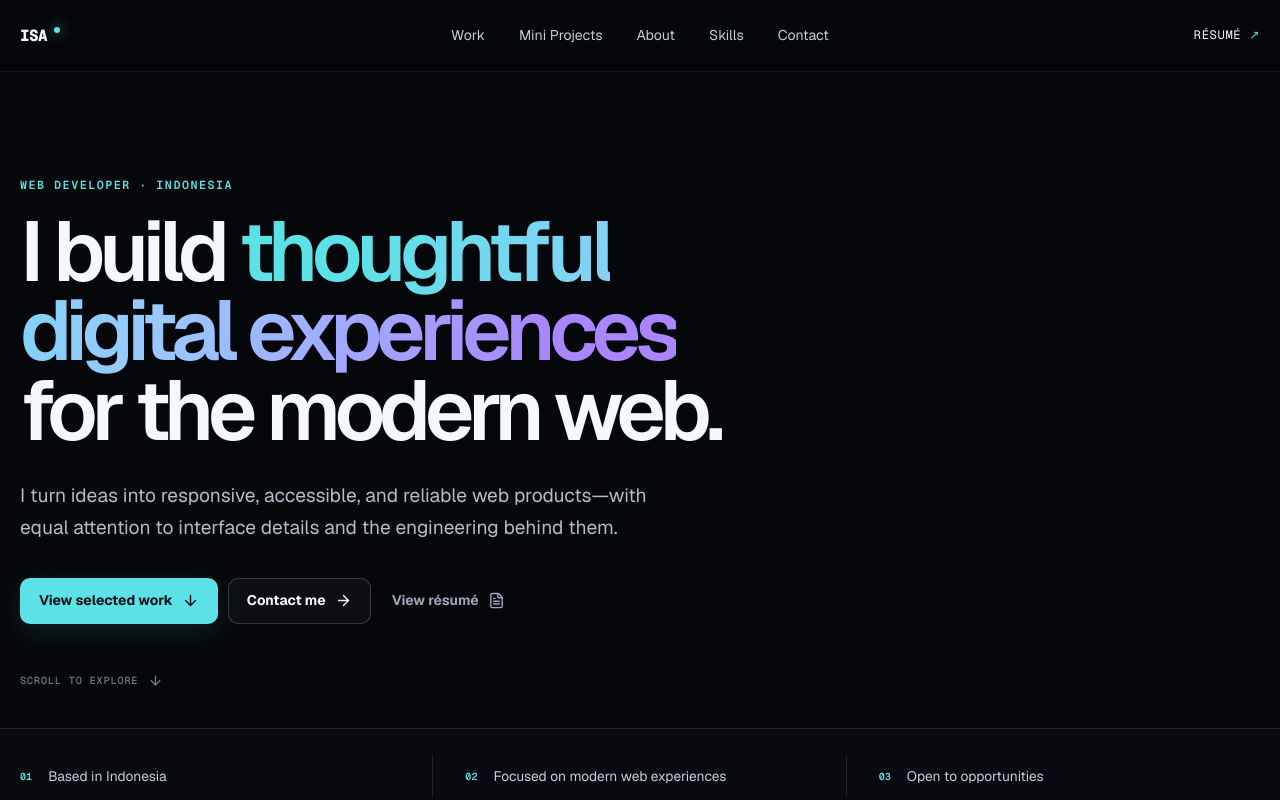
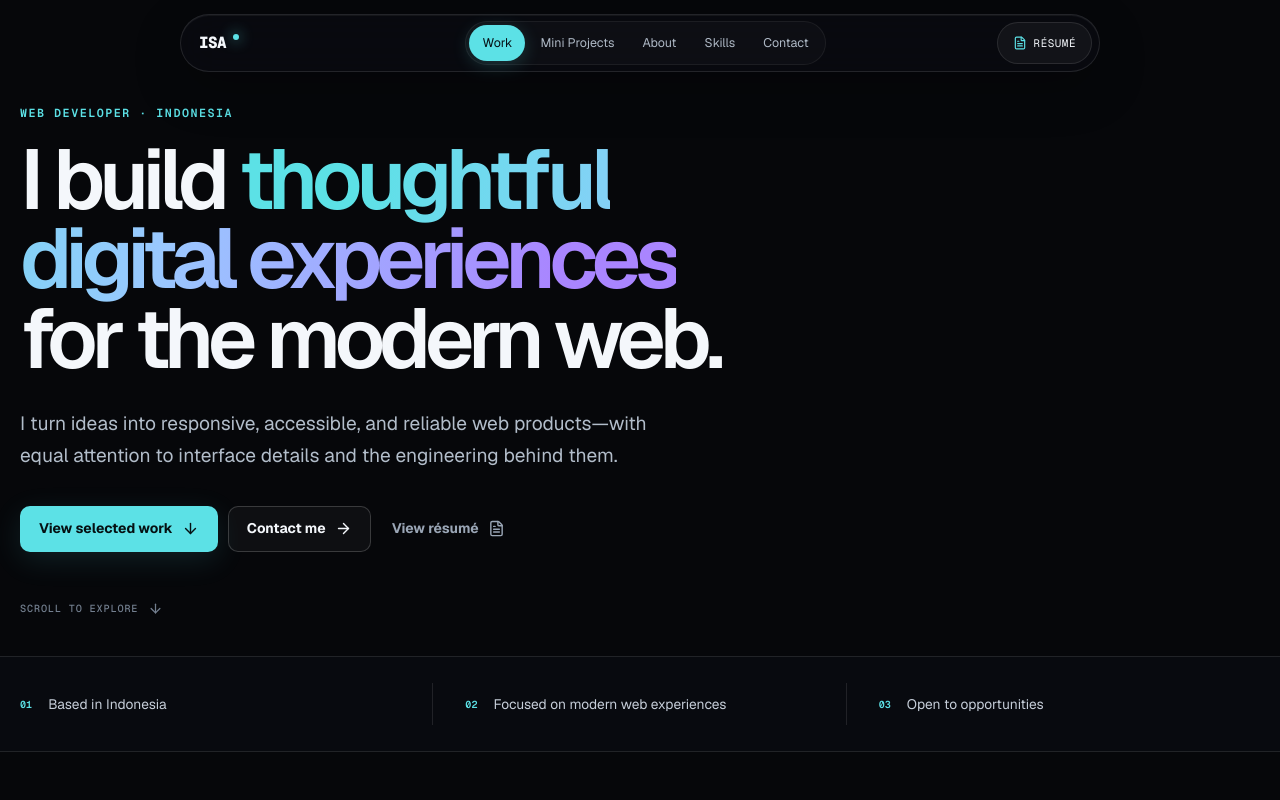
Before and after one commit to Drayata/portofolio-web-drayata, a Next.js app: page / in a window 1280 px wide. Shown: the top 800 px of the page. Built offline with nearby package versions, Linux system fonts and the light colour scheme.

Commit message:
dynamic island navbar update

```diff
--- a/src/app/globals.css
+++ b/src/app/globals.css
@@ -35,21 +35,23 @@ button { font: inherit; }
 .eyebrow { margin: 0; color: var(--cyan); font-family: var(--font-geist-mono), monospace; font-size: .73rem; font-weight: 600; letter-spacing: .13em; line-height: 1.5; text-transform: uppercase; }
 .muted { color: var(--muted); }
 
-.site-header { position: sticky; z-index: 100; top: 0; height: var(--header-height); border-bottom: 1px solid rgba(255,255,255,.07); background: rgba(6,7,10,.76); backdrop-filter: blur(18px) saturate(140%); }
-.nav-shell { height: 100%; display: grid; grid-template-columns: 1fr auto 1fr; align-items: center; }
+.site-header { position: fixed; z-index: 100; top: 0; left: 0; right: 0; height: var(--header-height); padding: 14px 20px 0; pointer-events: none; }
+.nav-island { width: min(100%, 920px); min-height: 58px; margin-inline: auto; padding: 6px 7px 6px 18px; display: grid; grid-template-columns: 1fr auto 1fr; align-items: center; border: 1px solid rgba(255,255,255,.11); border-radius: 999px; background: rgba(10,12,17,.72); box-shadow: 0 16px 48px rgba(0,0,0,.25), inset 0 1px 0 rgba(255,255,255,.05); backdrop-filter: blur(20px) saturate(150%); pointer-events: auto; transition: width .35s cubic-bezier(.2,.75,.25,1), background .25s ease, border-color .25s ease, box-shadow .25s ease; }
+.site-header.is-scrolled .nav-island { width: min(100%, 820px); border-color: rgba(255,255,255,.15); background: rgba(10,12,17,.9); box-shadow: 0 18px 55px rgba(0,0,0,.42), 0 0 0 1px rgba(92,225,230,.025); }
 .wordmark { justify-self: start; display: inline-flex; align-items: center; gap: 7px; min-height: 44px; font-family: var(--font-geist-mono), monospace; font-weight: 750; letter-spacing: -.04em; }
 .wordmark-dot { width: 6px; height: 6px; margin-top: -12px; border-radius: 50%; background: var(--cyan); box-shadow: 0 0 14px var(--cyan); }
-.desktop-nav { display: flex; align-items: center; gap: 34px; color: #c5cdd8; font-size: .88rem; }
-.desktop-nav a, .resume-link { min-height: 44px; display: inline-flex; align-items: center; position: relative; transition: color .2s ease; }
-.desktop-nav a::after { content: ""; position: absolute; left: 0; right: 100%; bottom: 8px; height: 1px; background: var(--cyan); transition: right .25s ease; }
-.desktop-nav a:hover, .resume-link:hover { color: var(--text); }
-.desktop-nav a:hover::after { right: 0; }
-.resume-link { justify-self: end; gap: 8px; color: var(--text); font-family: var(--font-geist-mono), monospace; font-size: .76rem; letter-spacing: .05em; text-transform: uppercase; }
-.resume-link span { color: var(--cyan); }
-.menu-button { display: none; width: 44px; height: 44px; padding: 0; border: 0; color: var(--text); background: transparent; place-items: center; cursor: pointer; }
-.mobile-nav { position: fixed; z-index: 95; inset: var(--header-height) 0 0; background: rgba(6,7,10,.98); }
-.mobile-nav nav { width: min(calc(100% - 40px), var(--container)); margin: 0 auto; padding-top: 8vh; display: flex; flex-direction: column; }
-.mobile-nav a { min-height: 72px; display: flex; align-items: center; gap: 20px; border-bottom: 1px solid var(--border); font-size: clamp(1.55rem, 8vw, 2.5rem); font-weight: 560; }
+.desktop-nav { padding: 3px; display: flex; align-items: center; gap: 2px; border: 1px solid rgba(255,255,255,.06); border-radius: 999px; color: #aeb8c5; background: rgba(255,255,255,.025); font-size: .78rem; }
+.desktop-nav a { min-height: 36px; padding: 0 13px; display: inline-flex; align-items: center; border-radius: 999px; transition: color .2s ease, background .2s ease, box-shadow .2s ease; }
+.desktop-nav a:hover { color: var(--text); background: rgba(255,255,255,.055); }
+.desktop-nav a.is-active { color: #061014; background: var(--cyan); box-shadow: 0 4px 18px rgba(92,225,230,.2); }
+.resume-link { min-height: 42px; padding: 0 15px; justify-self: end; display: inline-flex; align-items: center; gap: 7px; border: 1px solid rgba(255,255,255,.1); border-radius: 999px; color: var(--text); background: rgba(255,255,255,.045); font-family: var(--font-geist-mono), monospace; font-size: .68rem; letter-spacing: .05em; text-transform: uppercase; transition: border-color .2s ease, background .2s ease, transform .2s ease; }
+.resume-link svg { color: var(--cyan); }
+.resume-link:hover { transform: translateY(-1px); border-color: rgba(92,225,230,.35); background: rgba(92,225,230,.08); }
+.menu-button { display: none; width: 44px; height: 44px; padding: 0; border: 0; border-radius: 50%; color: var(--text); background: rgba(255,255,255,.06); place-items: center; cursor: pointer; }
+.mobile-nav { position: fixed; z-index: 95; inset: 0; padding: calc(var(--header-height) + 22px) 16px 16px; background: rgba(6,7,10,.76); backdrop-filter: blur(20px); pointer-events: auto; }
+.mobile-nav nav { width: min(100%, 520px); margin: 0 auto; padding: 20px 22px; display: flex; flex-direction: column; border: 1px solid var(--border-strong); border-radius: 28px; background: rgba(13,16,23,.96); box-shadow: 0 24px 80px rgba(0,0,0,.5); animation: nav-open .28s cubic-bezier(.2,.75,.25,1) both; }
+.mobile-nav a { min-height: 64px; display: flex; align-items: center; gap: 20px; border-bottom: 1px solid var(--border); font-size: clamp(1.35rem, 7vw, 2rem); font-weight: 560; }
+.mobile-nav a:last-child { border-bottom: 0; }
 .nav-index { color: var(--cyan); font: 600 .7rem var(--font-geist-mono), monospace; }
 
 .button { min-height: 46px; padding: 0 18px; display: inline-flex; align-items: center; justify-content: center; gap: 9px; border: 1px solid transparent; border-radius: 10px; cursor: pointer; font-size: .87rem; font-weight: 620; white-space: nowrap; transition: transform .2s ease, border-color .2s ease, background .2s ease, color .2s ease; }
@@ -234,6 +236,7 @@ button { font: inherit; }
 
 .not-found { min-height: calc(100svh - var(--header-height)); padding-block: 100px; display: flex; flex-direction: column; align-items: flex-start; justify-content: center; position: relative; overflow: hidden; }.error-code { position: absolute; z-index: -1; right: -2%; top: 45%; transform: translateY(-50%); color: rgba(92,225,230,.04); font-size: clamp(15rem, 40vw, 42rem); font-weight: 750; letter-spacing: -.12em; }.not-found h1 { max-width: 780px; margin: 20px 0; font-size: clamp(3.5rem, 8vw, 8rem); font-weight: 570; letter-spacing: -.07em; line-height: .91; }.not-found > p:not(.eyebrow) { max-width: 570px; margin: 0; color: var(--muted); font-size: 1rem; line-height: 1.7; }.not-found > div:last-child { margin-top: 32px; display: flex; flex-wrap: wrap; gap: 10px; }
 
+@keyframes nav-open { from { opacity: 0; transform: translateY(-12px) scale(.98); } to { opacity: 1; transform: none; } }
 @keyframes hero-in { from { opacity: 0; transform: translateY(22px); } to { opacity: 1; transform: none; } }
 @keyframes hero-art-in { from { opacity: 0; transform: scale(.94); } to { opacity: 1; transform: none; } }
 @keyframes orbit { to { transform: rotate(360deg); } }
@@ -251,7 +254,9 @@ button { font: inherit; }
 @media (max-width: 767px) {
   :root { --header-height: 64px; }
   .container { width: min(calc(100% - 32px), var(--container)); }
-  .nav-shell { grid-template-columns: 1fr auto; }.desktop-nav, .desktop-resume { display: none; }.menu-button { display: grid; }
+  .site-header { padding: 9px 12px 0; }
+  .nav-island, .site-header.is-scrolled .nav-island { min-height: 54px; padding: 5px 5px 5px 16px; grid-template-columns: 1fr auto; }
+  .desktop-nav, .desktop-resume { display: none; }.menu-button { display: grid; }
   .hero { min-height: calc(92svh - var(--header-height)); grid-template-columns: 1fr; align-content: center; padding-block: 70px 76px; }
   .hero-copy { max-width: 100%; }.availability { margin-bottom: 21px; font-size: .61rem; }.hero-eyebrow { margin-bottom: 13px; }.hero h1 { font-size: clamp(3rem, 14.5vw, 5rem); }.hero-description { margin-top: 24px; font-size: .98rem; }.hero-actions { margin-top: 28px; }.hero-actions .button-primary, .hero-actions .button-secondary { flex: 1 1 45%; }.hero-actions .button-quiet { flex-basis: 100%; justify-content: flex-start; padding-left: 0; }
   .hero-art { display: none; }.scroll-cue { bottom: 15px; }.scroll-cue span { display: none; }
--- a/src/components/layout/site-header.tsx
+++ b/src/components/layout/site-header.tsx
@@ -1,19 +1,47 @@
 "use client";
 
-import { Menu, X } from "lucide-react";
+import { FileText, Menu, X } from "lucide-react";
 import Link from "next/link";
 import { useEffect, useRef, useState } from "react";
 import { navigation, profile } from "@/data/portfolio";
 
 export function SiteHeader() {
   const [open, setOpen] = useState(false);
-  const closeButton = useRef<HTMLButtonElement>(null);
+  const [scrolled, setScrolled] = useState(false);
+  const [activeSection, setActiveSection] = useState("");
+  const menuButton = useRef<HTMLButtonElement>(null);
+
+  useEffect(() => {
+    const onScroll = () => setScrolled(window.scrollY > 24);
+    onScroll();
+    window.addEventListener("scroll", onScroll, { passive: true });
+    return () => window.removeEventListener("scroll", onScroll);
+  }, []);
+
+  useEffect(() => {
+    const sections = navigation
+      .map(({ href }) => document.getElementById(href.split("#")[1]))
+      .filter((section): section is HTMLElement => Boolean(section));
+    if (!sections.length) return;
+
+    const observer = new IntersectionObserver(
+      (entries) => {
+        const visible = entries
+          .filter((entry) => entry.isIntersecting)
+          .sort((a, b) => b.intersectionRatio - a.intersectionRatio)[0];
+        if (visible) setActiveSection(visible.target.id);
+      },
+      { rootMargin: "-25% 0px -60%", threshold: [0, 0.25, 0.5] },
+    );
+    sections.forEach((section) => observer.observe(section));
+    return () => observer.disconnect();
+  }, []);
 
   useEffect(() => {
     if (!open) return;
     const previousOverflow = document.body.style.overflow;
     document.body.style.overflow = "hidden";
-    closeButton.current?.focus();
+    menuButton.current?.focus();
     const onKeyDown = (event: KeyboardEvent) => {
       if (event.key === "Escape") setOpen(false);
     };
@@ -25,21 +53,24 @@ export function SiteHeader() {
   }, [open]);
 
   return (
-    <header className="site-header">
-      <nav className="nav-shell container" aria-label="Primary navigation">
+    <header className={`site-header${scrolled ? " is-scrolled" : ""}${open ? " is-open" : ""}`}>
+      <nav className="nav-island" aria-label="Primary navigation">
         <Link href="/" className="wordmark" aria-label={`${profile.name}, home`}>
           <span>{profile.monogram}</span>
           <span className="wordmark-dot" aria-hidden="true" />
         </Link>
         <div className="desktop-nav">
-          {navigation.map((item) => (
-            <Link key={item.href} href={item.href}>
+          {navigation.map((item) => {
+            const section = item.href.split("#")[1];
+            return (
+              <Link key={item.href} href={item.href} className={activeSection === section ? "is-active" : undefined} aria-current={activeSection === section ? "location" : undefined}>
                 {item.label}
               </Link>
-          ))}
+            );
+          })}
         </div>
         <Link href="/resume" className="resume-link desktop-resume">
-          Résumé <span aria-hidden="true">↗</span>
+          <FileText size={14} aria-hidden="true" /> Résumé
         </Link>
         <button
           className="menu-button"
@@ -48,7 +79,7 @@ export function SiteHeader() {
           aria-controls="mobile-navigation"
           aria-label={open ? "Close navigation" : "Open navigation"}
           onClick={() => setOpen((value) => !value)}
-          ref={closeButton}
+          ref={menuButton}
         >
           {open ? <X aria-hidden="true" /> : <Menu aria-hidden="true" />}
         </button>
```
Also changed, not shown: 1 other file (tests, documents, lock files or other folders). Lines whose indentation alone changed are shown as unchanged.
